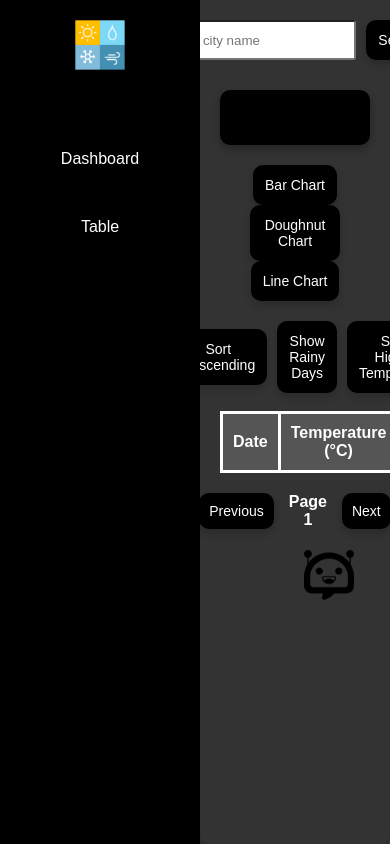
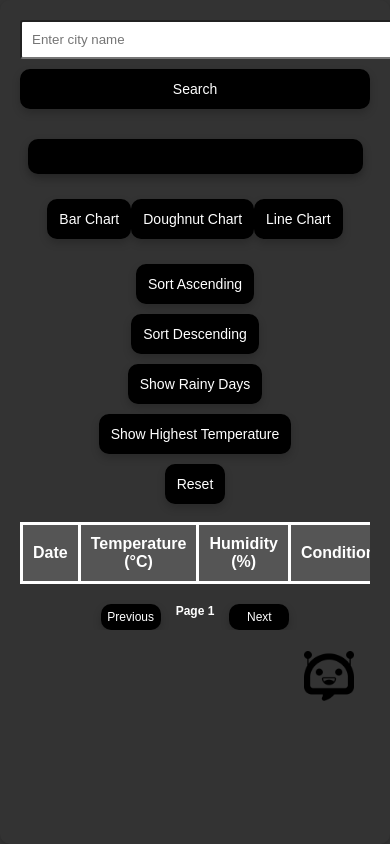
Before and after one commit to mabdullahk3/WeatherWebApp, a plain HTML site: page index.html in a window 390 px wide. Drawn offline with nearby package versions, Linux system fonts and the light colour scheme; no server answers.

Commit message:
7th commit

```diff
--- a/style.css
+++ b/style.css
@@ -65,6 +65,7 @@ body {
     display: flex;
     justify-content: center;
     margin-bottom: 30px;
+    flex-wrap: wrap;
 }
 
 #city {
@@ -106,8 +107,7 @@ body {
     text-align: left;
     margin-bottom: 30px;
     box-shadow: 0 4px 8px rgba(0, 0, 0, 0.3);
-    max-width: 500px;
-    max-height: 300px;
+    max-width:  100%;
     margin: 0 auto;
     font-family: Arial, sans-serif;
 }
@@ -148,6 +148,9 @@ body {
 .charts-buttons-container {
     text-align: center;
     margin: 20px;
+    display: flex;
+    flex-wrap: wrap;
+    justify-content: center;
 }
 
 .chart-btn {
@@ -212,6 +215,7 @@ canvas {
     align-items: center;
     justify-content: center;
     gap:10px;
+    flex-wrap: wrap;
 }
 
 .controls button {
@@ -230,12 +234,15 @@ canvas {
 .table {
     margin-bottom: 20px;
     text-align: center;
+    overflow-x: auto;
+    width: 100%;
 }
 
 #weather-table {
     width: 100%;
     border-collapse: collapse;
     margin-bottom: 20px;
+    overflow-x: auto;
 }
 
 #weather-table th, #weather-table td {
@@ -373,3 +380,79 @@ canvas {
     background-color: lightyellow;
     color: black;
 }
+
+@media (max-width: 768px) {
+    .side-menu {
+        display: none;
+    }
+
+    .main-page {
+        margin-left: 0;
+        width: 100vw;
+    }
+
+    .search-bar {
+        flex-direction: column;
+    }
+
+    .weather-widget {
+        max-width: 90%;
+    }
+
+    .pagination button {
+        font-size: 12px;
+        padding: 8px;
+        width: 70px;
+    }
+
+    .pagination span {
+        font-size: 14px;
+    }
+
+    .chart-btn {
+        margin: 5px 0;
+    }
+
+    .controls {
+        flex-direction: column;
+    }
+}
+
+@media (max-width: 480px) {
+    .side-menu {
+        display: none;
+    }
+
+    .main-page {
+        margin-left: 0;
+        width: 100vw;
+    }
+
+    #city {
+        width: 100%;
+        margin: 0 0 10px;
+    }
+
+    #search-btn {
+        width: 100%;
+    }
+
+    .weather-widget {
+        padding: 10px;
+    }
+
+    .pagination button {
+        width: 60px;
+        padding: 6px;
+        width: 60px;
+    }
+
+    .pagination span {
+        font-size: 12px;
+    }
+
+    .chatbot-container {
+        width: 100%;
+        margin-right: 0;
+    }
+}
```
